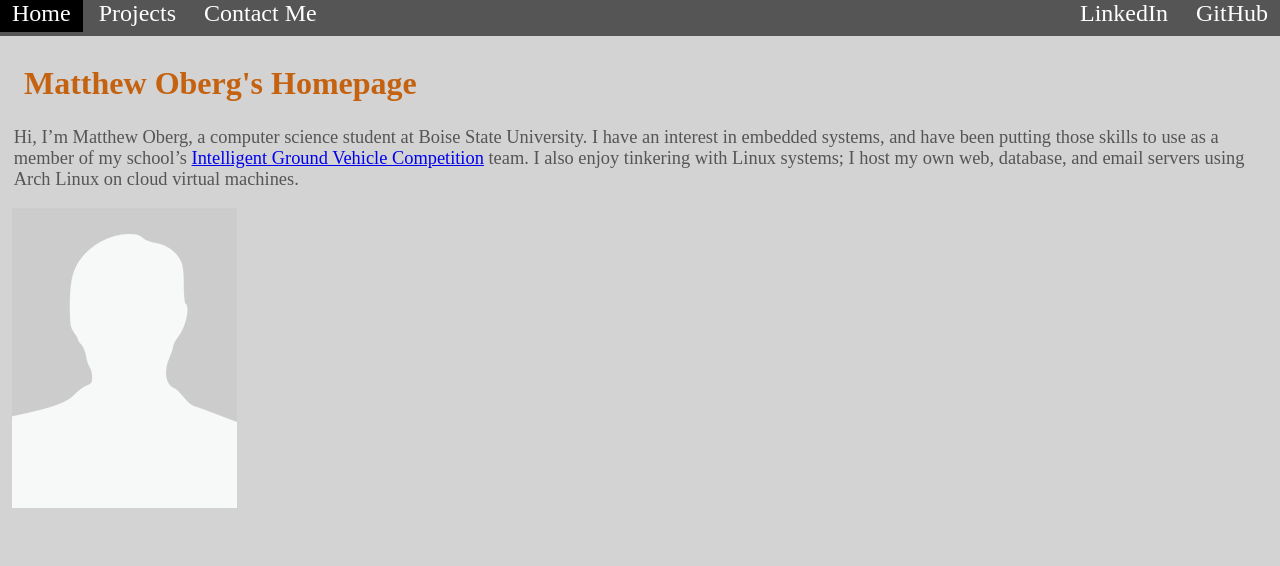
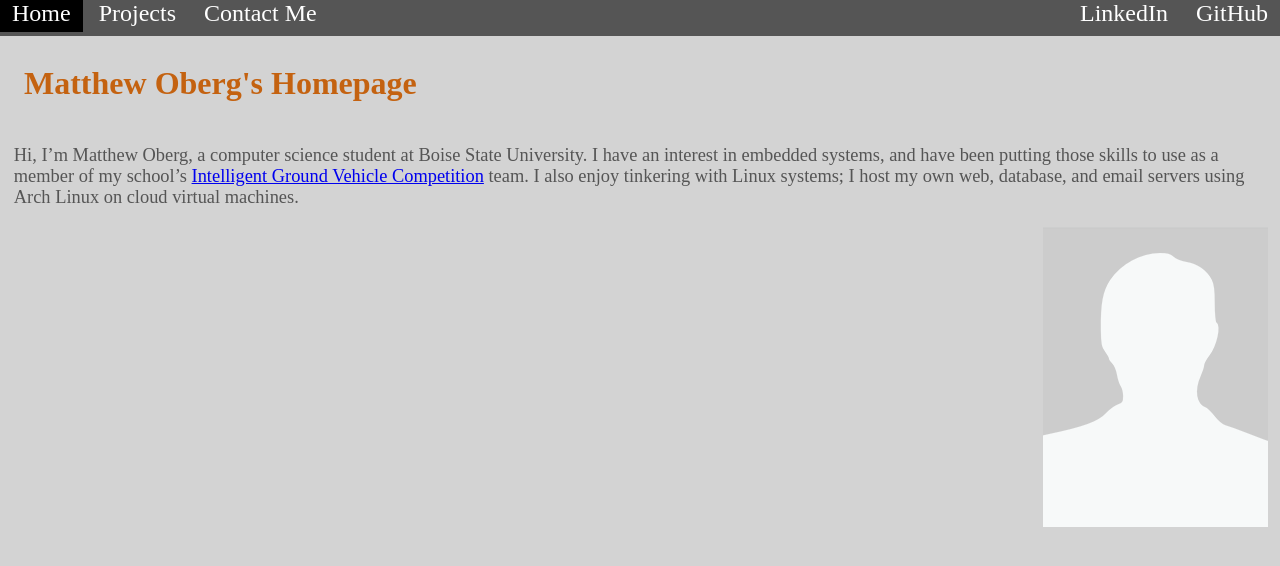
Before and after one commit to matthew-oberg/oberg.us, a PHP site: page / in a window 1280 px wide. Shown: the top 566 px of the page. Run offline with PHP 8.4, Linux system fonts and the light colour scheme.

Commit message:
Image alignment fix pt 2

```diff
--- a/style.css
+++ b/style.css
@@ -30,7 +30,7 @@ body {
 }
 
 #intro-h {
-    align: left;
+    float: left;
     padding-top: 0.25em;
     padding-bottom: 0.1em;
     padding-left: 0.75em;
@@ -39,7 +39,8 @@ body {
 }
 
 #intro-p {
-    align: left;
+    float: left;
+    display: inline;
     padding-top: 0;
     padding-bottom: 0;
     padding-left: 0.75em;
@@ -48,7 +49,8 @@ body {
 }
 
 #headshot {
-    align: right;
+    float: right;
+    display: inline;
     padding-top: 0;
     padding-bottom: 0;
     padding-left: 0.75em;
```
